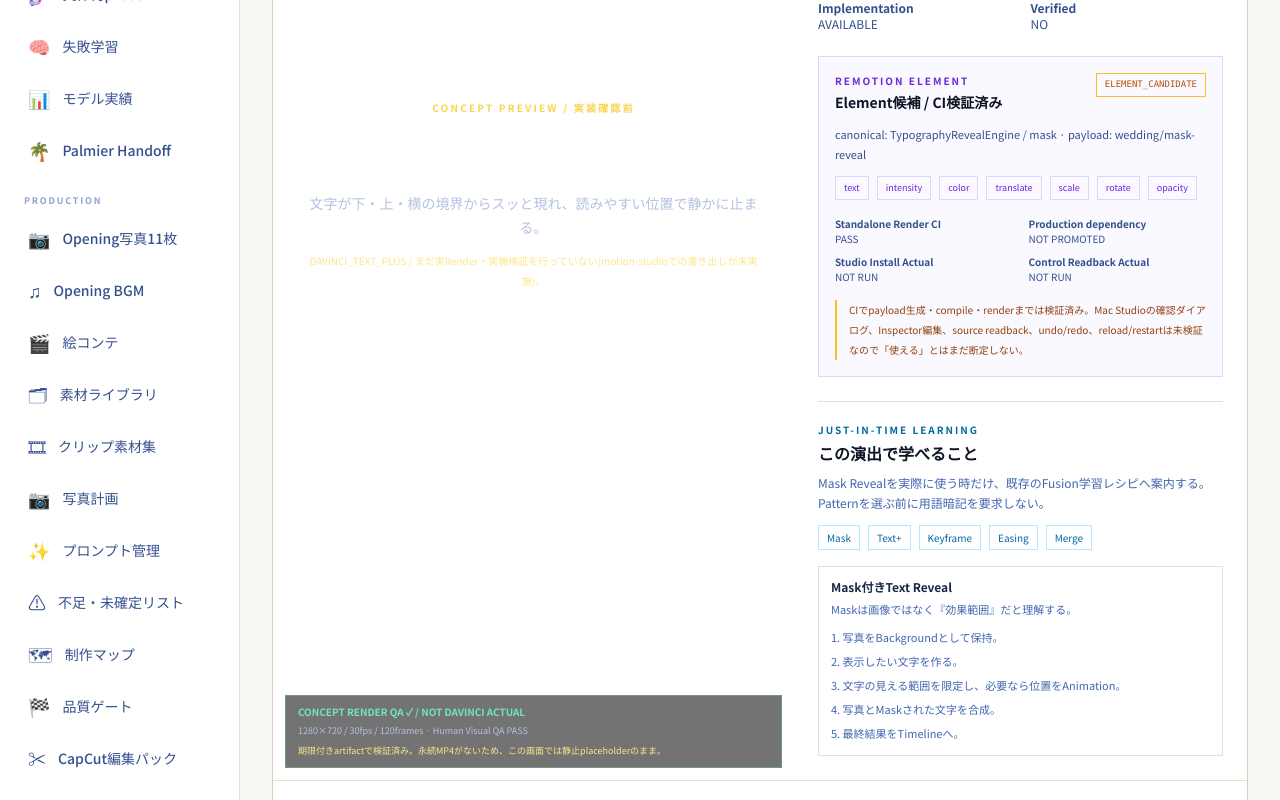
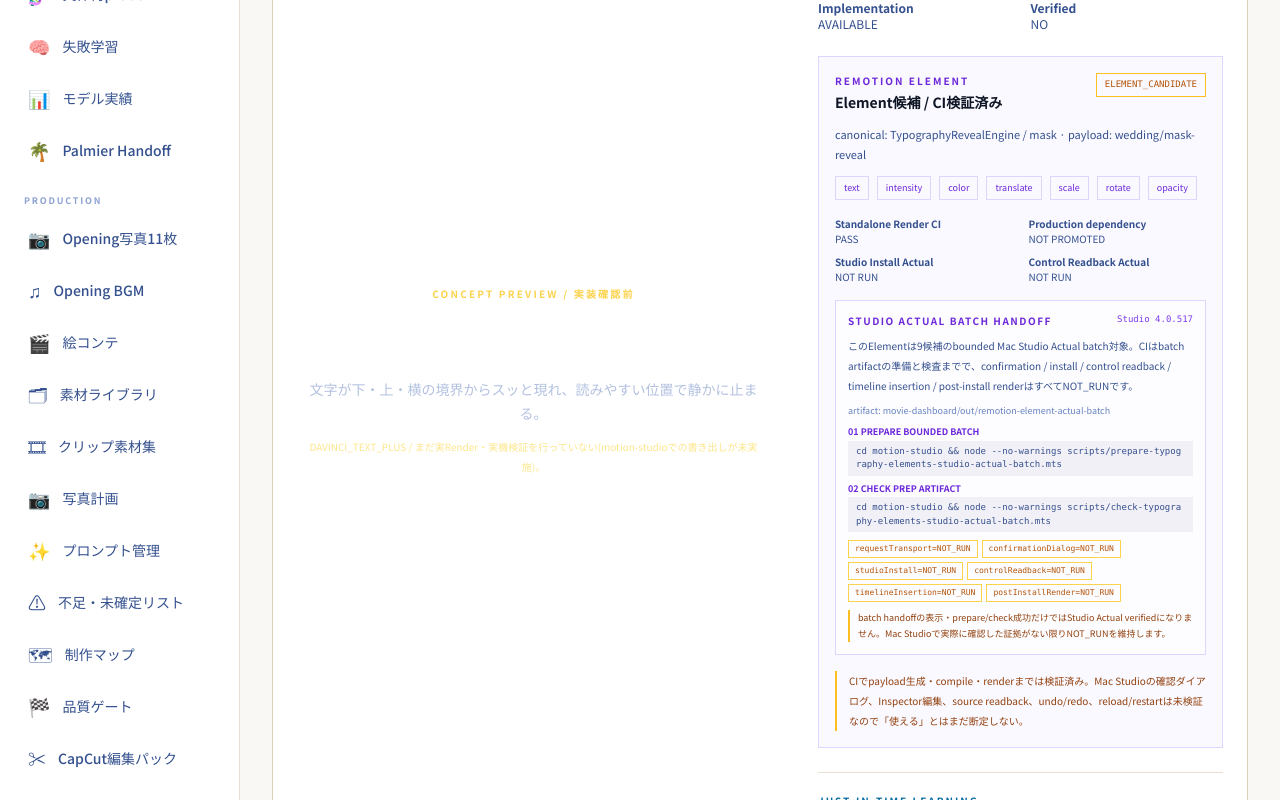
Before and after one commit to m-shogo/wedding-project, a React (Vite) app in the folder movie-dashboard/: page /movie-coach/motion-library in a window 1280 px wide. Shown: the part 1651-2451 px from the top of the page. Built offline with nearby package versions, Linux system fonts and the light colour scheme.

Commit message:
Movie: surface Remotion Studio Actual batch in Motion Zukan (#578)
* Movie: surface Remotion Studio Actual batch handoff

* Movie: verify Studio Actual batch UI surface

```diff
--- a/movie-dashboard/src/components/RemotionElementReadinessPanel.tsx
+++ b/movie-dashboard/src/components/RemotionElementReadinessPanel.tsx
@@ -1,4 +1,7 @@
-import type { RemotionElementCandidateRecord } from "../data/remotionElementCandidates";
+import {
+  remotionElementStudioActualBatch,
+  type RemotionElementCandidateRecord,
+} from "../data/remotionElementCandidates";
 
 const readinessLabel: Record<RemotionElementCandidateRecord["readiness"], string> = {
   PREVIEW_ONLY: "Previewのみ",
@@ -25,6 +28,8 @@ export function RemotionElementReadinessPanel({
   candidate: RemotionElementCandidateRecord;
 }) {
   const verified = candidate.readiness === "STUDIO_ACTUAL_VERIFIED";
+  const batch = remotionElementStudioActualBatch;
+  const inActualBatch = batch.candidateIds.includes(candidate.patternId);
 
   return (
     <section className="mt-6 border border-violet-200 dark:border-violet-900 bg-violet-50/50 dark:bg-violet-950/20 p-4">
@@ -82,6 +87,37 @@ export function RemotionElementReadinessPanel({
         </div>
       </dl>
 
+      {inActualBatch && !verified && (
+        <div className="mt-4 border border-violet-200 bg-white/70 p-3 dark:border-violet-800 dark:bg-navy-900/20">
+          <div className="flex flex-wrap items-center justify-between gap-2">
+            <p className="text-[10px] tracking-[0.15em] font-semibold text-violet-700 dark:text-violet-300">STUDIO ACTUAL BATCH HANDOFF</p>
+            <code className="text-[9px] text-violet-600 dark:text-violet-300">Studio {batch.studioVersionTarget}</code>
+          </div>
+          <p className="mt-2 text-[10px] leading-5 text-navy-600 dark:text-navy-300">
+            このElementは9候補のbounded Mac Studio Actual batch対象。CIはbatch artifactの準備と検査までで、confirmation / install / control readback / timeline insertion / post-install renderはすべてNOT_RUNです。
+          </p>
+          <p className="mt-2 break-all text-[9px] text-navy-400">artifact: {batch.artifactRoot}</p>
+          <div className="mt-2 grid gap-1.5">
+            <div>
+              <p className="text-[9px] font-semibold text-violet-700 dark:text-violet-300">01 PREPARE BOUNDED BATCH</p>
+              <code className="mt-0.5 block break-all bg-violet-950/5 px-2 py-1 text-[9px] text-navy-600 dark:bg-white/5 dark:text-navy-200">{batch.prepareCommand}</code>
+            </div>
+            <div>
+              <p className="text-[9px] font-semibold text-violet-700 dark:text-violet-300">02 CHECK PREP ARTIFACT</p>
+              <code className="mt-0.5 block break-all bg-violet-950/5 px-2 py-1 text-[9px] text-navy-600 dark:bg-white/5 dark:text-navy-200">{batch.checkCommand}</code>
+            </div>
+          </div>
+          <div className="mt-2 flex flex-wrap gap-1">
+            {Object.entries(batch.actual).map(([key, state]) => (
+              <code key={key} className="border border-amber-300 px-1.5 py-0.5 text-[8px] text-amber-700 dark:border-amber-700 dark:text-amber-300">{key}={state}</code>
+            ))}
+          </div>
+          <p className="mt-2 border-l-2 border-amber-400 pl-2 text-[9px] leading-4 text-amber-800 dark:text-amber-200">
+            batch handoffの表示・prepare/check成功だけではStudio Actual verifiedになりません。Mac Studioで実際に確認した証拠がない限りNOT_RUNを維持します。
+          </p>
+        </div>
+      )}
+
       {!verified && (
         <p className="mt-4 border-l-2 border-amber-400 pl-3 text-[10px] leading-5 text-amber-800 dark:text-amber-200">
           CIでpayload生成・compile・renderまでは検証済み。Mac Studioの確認ダイアログ、Inspector編集、source readback、undo/redo、reload/restartは未検証なので「使える」とはまだ断定しない。
```
Also changed, not shown: movie-dashboard/scripts/verify-remotion-element-candidates-contracts.mjs (+12 -2 lines).
